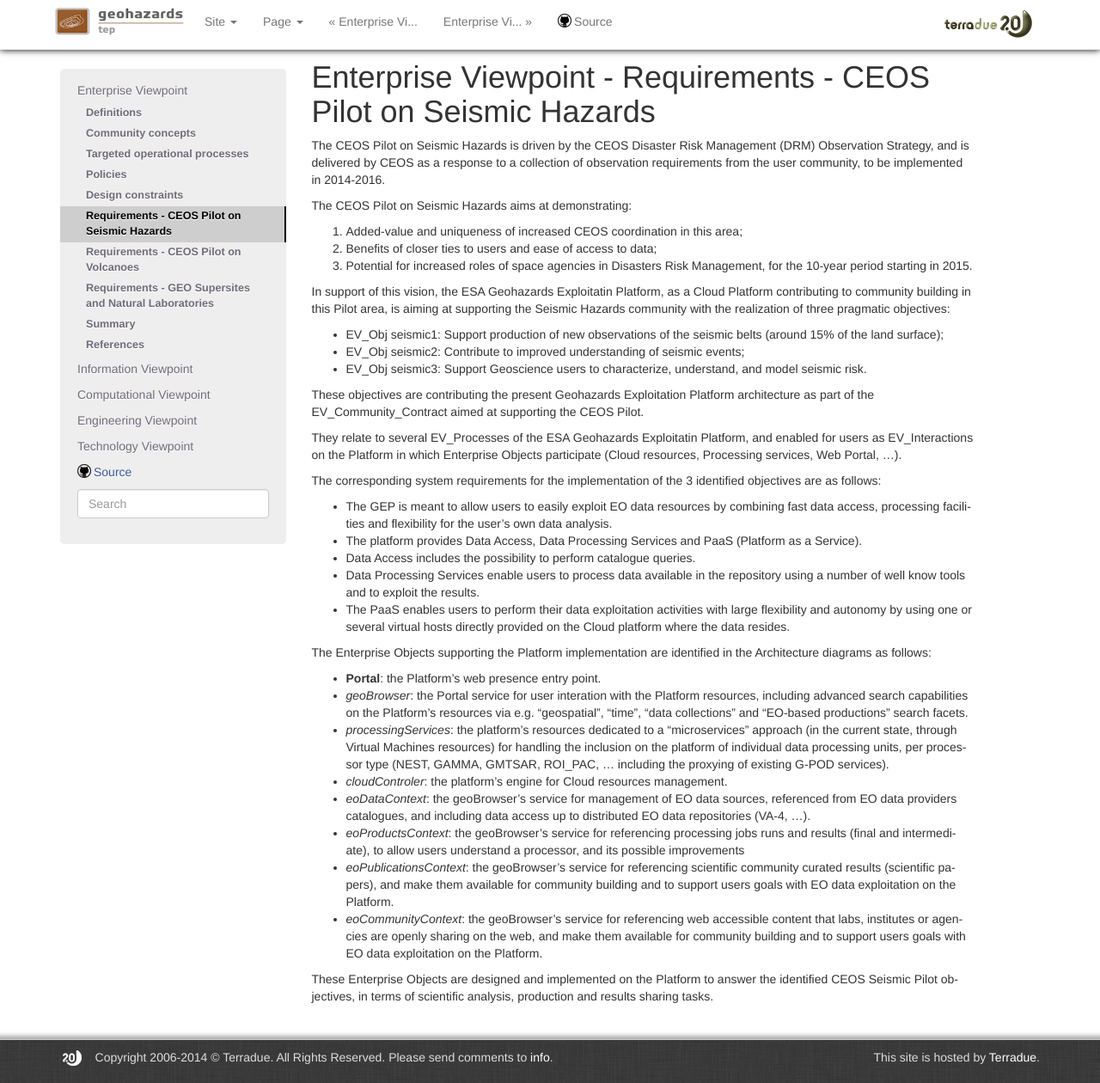
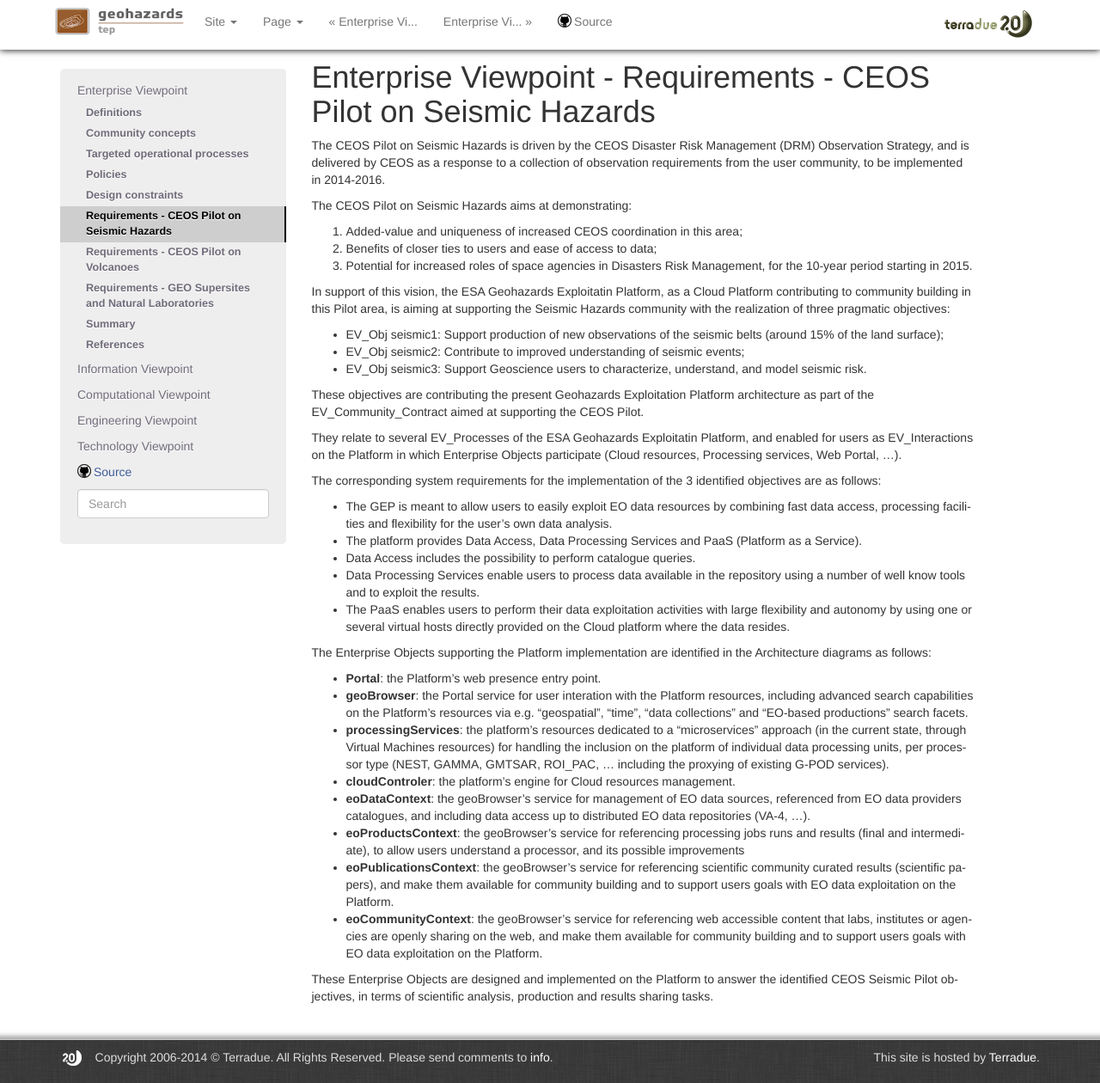
Before and after one commit to Terradue/doc-tep-geohazards-arch, a Sphinx documentation site: the page built from source/enterprise/reqs-seismic.rst, in a window 1280 px wide and 1260 px high. Shown: the whole window at 86% size. Built offline with Sphinx 7.4.7, drawn with Linux system fonts in a browser that asks for light colours.

```diff
--- a/source/enterprise/reqs-seismic.rst
+++ b/source/enterprise/reqs-seismic.rst
@@ -34,12 +34,12 @@ The corresponding system requirements for the implementation of the 3 identified
 The Enterprise Objects supporting the Platform implementation are identified in the Architecture diagrams as follows:
 
 * **Portal**: the Platform's web presence entry point.
-* *geoBrowser*: the Portal service for user interation with the Platform resources, including advanced search capabilities on the Platform's resources via e.g. "geospatial", "time", "data collections" and "EO-based productions" search facets.
-* *processingServices*: the platform's resources dedicated to a "microservices" approach (in the current state, through Virtual Machines resources) for handling the inclusion on the platform of individual data processing units, per processor type (NEST, GAMMA, GMTSAR, ROI_PAC, ... including the proxying of existing G-POD services).
-* *cloudControler*: the platform's engine for Cloud resources management.
-* *eoDataContext*: the geoBrowser's service for management of EO data sources, referenced from EO data providers catalogues, and including data access up to distributed EO data repositories (VA-4, ...).
-* *eoProductsContext*: the geoBrowser's service for referencing processing jobs runs and results (final and intermediate), to allow users understand a processor, and its possible improvements
-* *eoPublicationsContext*: the geoBrowser's service for referencing scientific community curated results (scientific papers), and make them available for community building and to support users goals with EO data exploitation on the Platform.
-* *eoCommunityContext*: the geoBrowser's service for referencing  web accessible content that labs, institutes or agencies are openly sharing on the web, and make them available for community building and to support users goals with EO data exploitation on the Platform.
+* **geoBrowser**: the Portal service for user interation with the Platform resources, including advanced search capabilities on the Platform's resources via e.g. "geospatial", "time", "data collections" and "EO-based productions" search facets.
+* **processingServices**: the platform's resources dedicated to a "microservices" approach (in the current state, through Virtual Machines resources) for handling the inclusion on the platform of individual data processing units, per processor type (NEST, GAMMA, GMTSAR, ROI_PAC, ... including the proxying of existing G-POD services).
+* **cloudControler**: the platform's engine for Cloud resources management.
+* **eoDataContext**: the geoBrowser's service for management of EO data sources, referenced from EO data providers catalogues, and including data access up to distributed EO data repositories (VA-4, ...).
+* **eoProductsContext**: the geoBrowser's service for referencing processing jobs runs and results (final and intermediate), to allow users understand a processor, and its possible improvements
+* **eoPublicationsContext**: the geoBrowser's service for referencing scientific community curated results (scientific papers), and make them available for community building and to support users goals with EO data exploitation on the Platform.
+* **eoCommunityContext**: the geoBrowser's service for referencing  web accessible content that labs, institutes or agencies are openly sharing on the web, and make them available for community building and to support users goals with EO data exploitation on the Platform.
 
 These Enterprise Objects are designed and implemented on the Platform to answer the identified CEOS Seismic Pilot objectives, in terms of scientific analysis, production and results sharing tasks.
```
